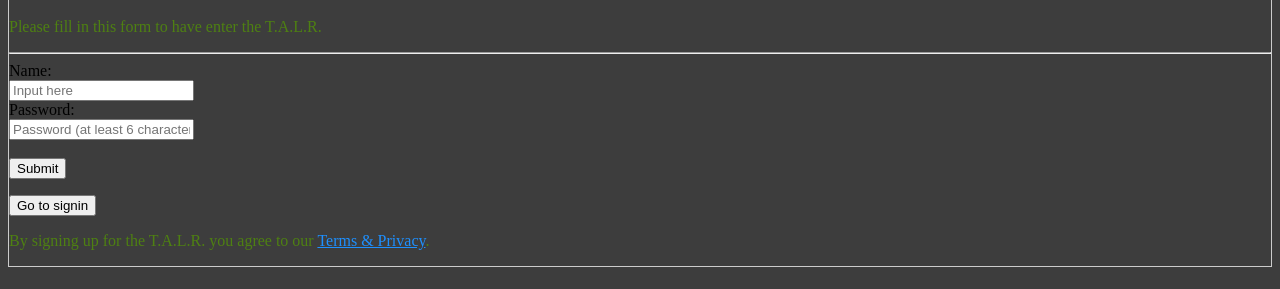
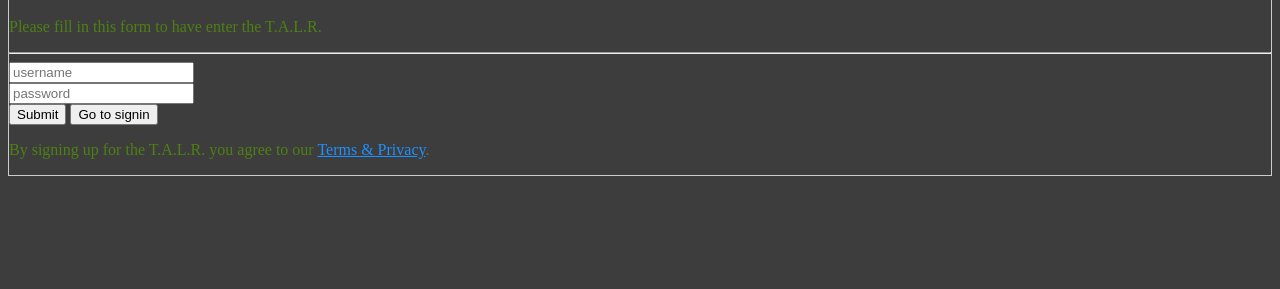
Before and after one commit to BOBLO123/TALOON-REPUB, a plain HTML site: page index.html in a window 1280 px wide. Shown: the part 207-496 px from the top of the page. Drawn offline with Linux system fonts and the light colour scheme.

Commit message:
Update index.html

```diff
--- a/index.html
+++ b/index.html
@@ -11,13 +11,9 @@
     <hr>
     <script src="signup.js"></script>
     <link rel="stylesheet" href="signup.css">
-   <form onsubmit="signup()">
-  <label for="fname">Name:</label><br>
-  <input type="text" id="name" name="name" placeholder="Input here"><br>
-  <label for="lname">Password:</label><br>
-  <input type="text" id="pass" name="pass" placeholder="Password (at least 6 characters)"><br><br>
-  <input type="submit" value="Submit">
-  </form>
+    <input id="username" type='text' placeholder="username"><br>
+<input id="password" type='password' placeholder="password"><br>
+<button onclick="store_data">Submit</button>
   <button onclick="window.location.replace('https://taloon-repub.vercel.app/signin.html')">Go to signin</button>
     <p>By signing up for the T.A.L.R. you agree to our <a href="#" style="color:dodgerblue">Terms & Privacy</a>.</p>
 
```
